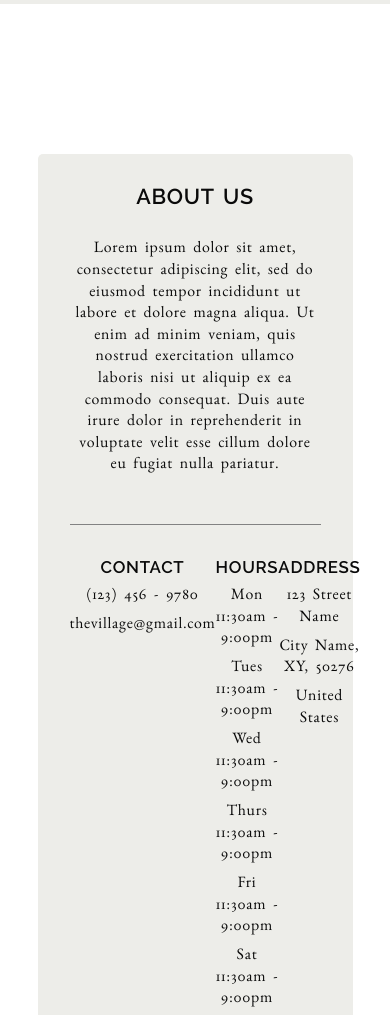
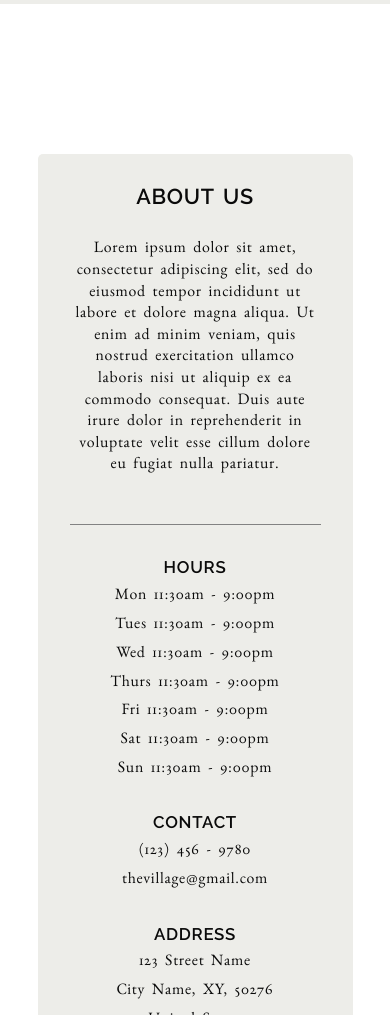
Before and after one commit to jordanmichb/Restaurant-Page, a website built with webpack: page src/template.html in a window 390 px wide. Shown: the part 78-1093 px from the top of the page. Built offline with nearby package versions, Linux system fonts and the light colour scheme; files whose address does not match are found by name.

Commit message:
Make about page responsive
Use grid to organize the info section and respond
too changes in screen size.

```diff
--- a/src/about.js
+++ b/src/about.js
@@ -1,26 +1,6 @@
 function createInfo() {
     const info = document.createElement('div');
     info.classList.add('info');
-
-    /***********************/
-    /* Conttact Section    */
-    /***********************/
-    const contactHeader = document.createElement('h3');
-    contactHeader.classList.add('component-header');
-    contactHeader.textContent = 'Contact';
-
-    const contact = document.createElement('div');
-    contact.classList.add('info-component');
-
-    const phone = document.createElement('span');
-    phone.textContent = '(123) 456 - 9780';
-
-    const email = document.createElement('span');
-    email.textContent = 'thevillage@gmail.com';
-
-    contact.appendChild(contactHeader);
-    contact.appendChild(phone);
-    contact.appendChild(email);
 
     /**********************/
     /* Hours Section      */
@@ -53,14 +33,25 @@ function createInfo() {
     const sun = document.createElement('span');
     sun.textContent = 'Sun 11:30am - 9:00pm';
 
-    hours.appendChild(hoursHeader);
-    hours.appendChild(mon);
-    hours.appendChild(tues);
-    hours.appendChild(wed);
-    hours.appendChild(thurs);
-    hours.appendChild(fri);
-    hours.appendChild(sat);
-    hours.appendChild(sun);
+    /***********************/
+    /* Conttact Section    */
+    /***********************/
+    const contactHeader = document.createElement('h3');
+    contactHeader.classList.add('component-header');
+    contactHeader.textContent = 'Contact';
+
+    const contact = document.createElement('div');
+    contact.classList.add('info-component');
+
+    const phone = document.createElement('span');
+    phone.textContent = '(123) 456 - 9780';
+
+    const email = document.createElement('span');
+    email.textContent = 'thevillage@gmail.com';
+
+    contact.appendChild(contactHeader);
+    contact.appendChild(phone);
+    contact.appendChild(email);
 
     /**********************/
     /* Address Section    */
@@ -86,9 +77,19 @@ function createInfo() {
     address.appendChild(city);
     address.appendChild(country);
 
+    hours.appendChild(hoursHeader);
+    hours.appendChild(mon);
+    hours.appendChild(tues);
+    hours.appendChild(wed);
+    hours.appendChild(thurs);
+    hours.appendChild(fri);
+    hours.appendChild(sat);
+    hours.appendChild(sun);
+
+    info.appendChild(hours);
     info.appendChild(contact);
-    info.appendChild(hours);
     info.appendChild(address);
+
 
     return info;
 }
--- a/src/style.css
+++ b/src/style.css
@@ -194,7 +194,7 @@ nav ul button {
     letter-spacing: .05em;
     background-color: rgba(237, 237, 233);
     border-radius: 5px;
-    width: 60%;
+    width: 80%;
     max-width: 1000px;
     text-align: center;
     line-height: 1.5em;
@@ -268,8 +268,10 @@ nav ul button {
 }
 
 .info {
-    display: flex;
-    justify-content: space-between;
+    display: grid;
+    grid-template-columns: 1fr 1fr;
+    grid-template-rows: 1fr 1fr;
+    grid-auto-flow: column;
 }
 
 .info-component {
@@ -280,6 +282,10 @@ nav ul button {
 
 .info span {
     font-size: 1.1em;
+}
+
+.info-component:first-child {
+    grid-row: 1 / 3;
 }
 
 
@@ -315,8 +321,28 @@ footer {
         font-size: 0.9rem;
     }
 
+    .component {
+        width: 90%;
+    }
+
+    .menu {
+        padding: 1rem;
+    }
+
     .menu-section {
         grid-template-columns: 1fr;
+    }
+}
+
+@media only screen and (max-width: 750px) {
+    .info {
+        grid-template-columns: 1fr;
+        grid-template-rows: repeat(3, min-content);
+        gap: 2rem;
+    }
+
+    .info-component:first-child {
+        grid-row: 1 / 2;
     }
 }
 
@@ -339,7 +365,6 @@ footer {
 
     .component {
         font-size: 0.9em;
-        width: 90%;
     }
 }
 
```
